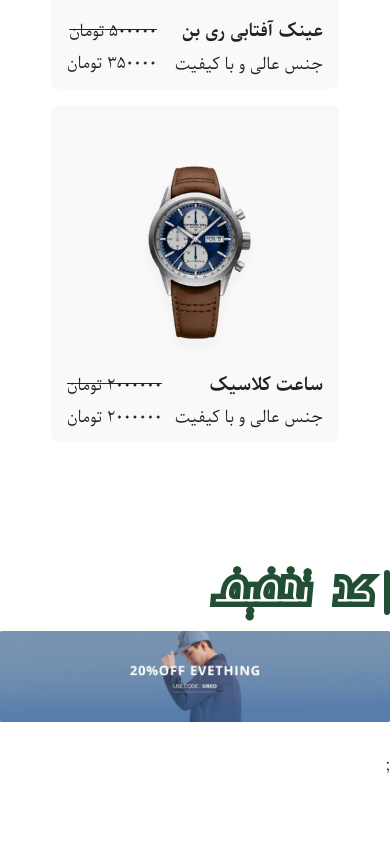
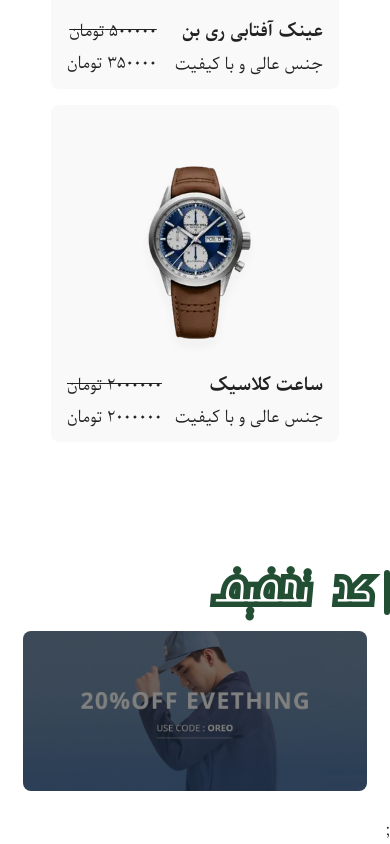
Before and after one commit to mojtaba-jsx/LINORA, a React (Vite) app: page / in a window 390 px wide. Shown: the part 3807-4651 px from the top of the page. Before the commit the page ends 4586 px from the top, so only its background shows below. Built offline with nearby package versions, Linux system fonts and the light colour scheme.

Commit message:
[Offers]- Add Responsive

```diff
--- a/src/components/Offer/Offer.css
+++ b/src/components/Offer/Offer.css
@@ -1,18 +1,21 @@
-
-
-.offer{
+.offer {
   width: 100%;
   margin-top: 8rem;
   margin-bottom: 2rem;
 }
 
-.offer__wrapper{
+.offer__wrapper {
   width: 100%;
-
 }
 
-.offer__image{
+.offer__image {
   width: 100%;
   object-fit: cover;
-
+  filter: brightness(50%);
+  cursor: pointer;
+  transition: all 200ms ease-in;
+  border-radius: 0.5rem;
 }
+.offer__image:hover {
+  filter: brightness(100%);
+}
--- a/src/components/Offer/Offer.jsx
+++ b/src/components/Offer/Offer.jsx
@@ -12,6 +12,7 @@ function Offer() {
             alt=""
             className="offer__image"
           />
+          <div className="glass-overlay"></div>
         </div>
       </div>
     </div>
--- a/src/custom.css
+++ b/src/custom.css
@@ -300,6 +300,13 @@ body {
   .search-label {
     width: 30rem;
   }
+  .offer__image{
+    height: 10rem;
+    width: 88%;
+    display: block;
+    margin: 0 auto;
+  }
+
 }
 @media screen and (max-width: 768px) {
   /* * Fashion Component */
@@ -332,6 +339,8 @@ body {
   .trendstyle__right-text{
     font-size: 1.4rem;
   }
+
+
 }
 @media screen and (max-width: 576px) {
   /* * Search Component */
```
Lines whose indentation alone changed are shown as unchanged.
